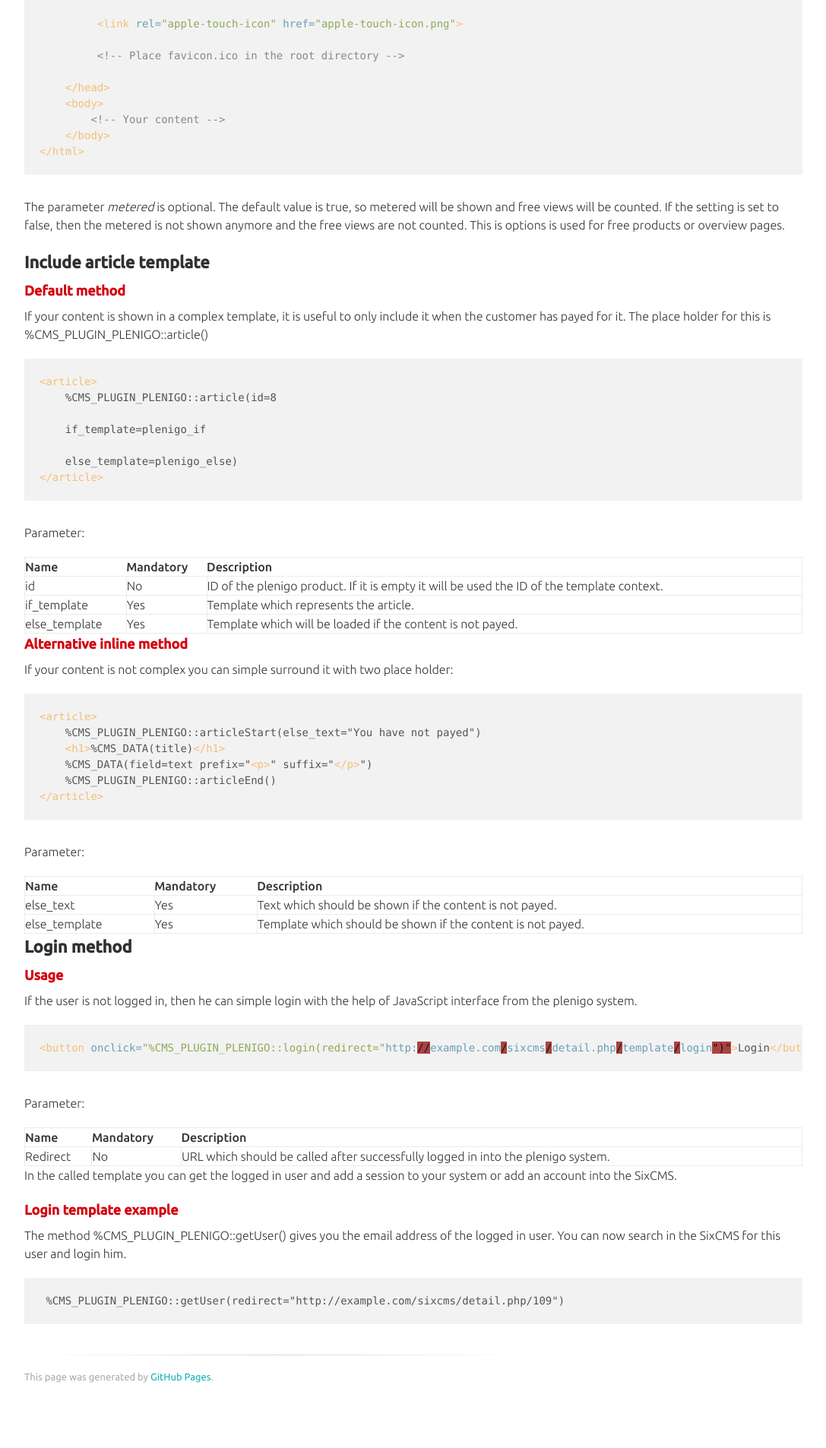
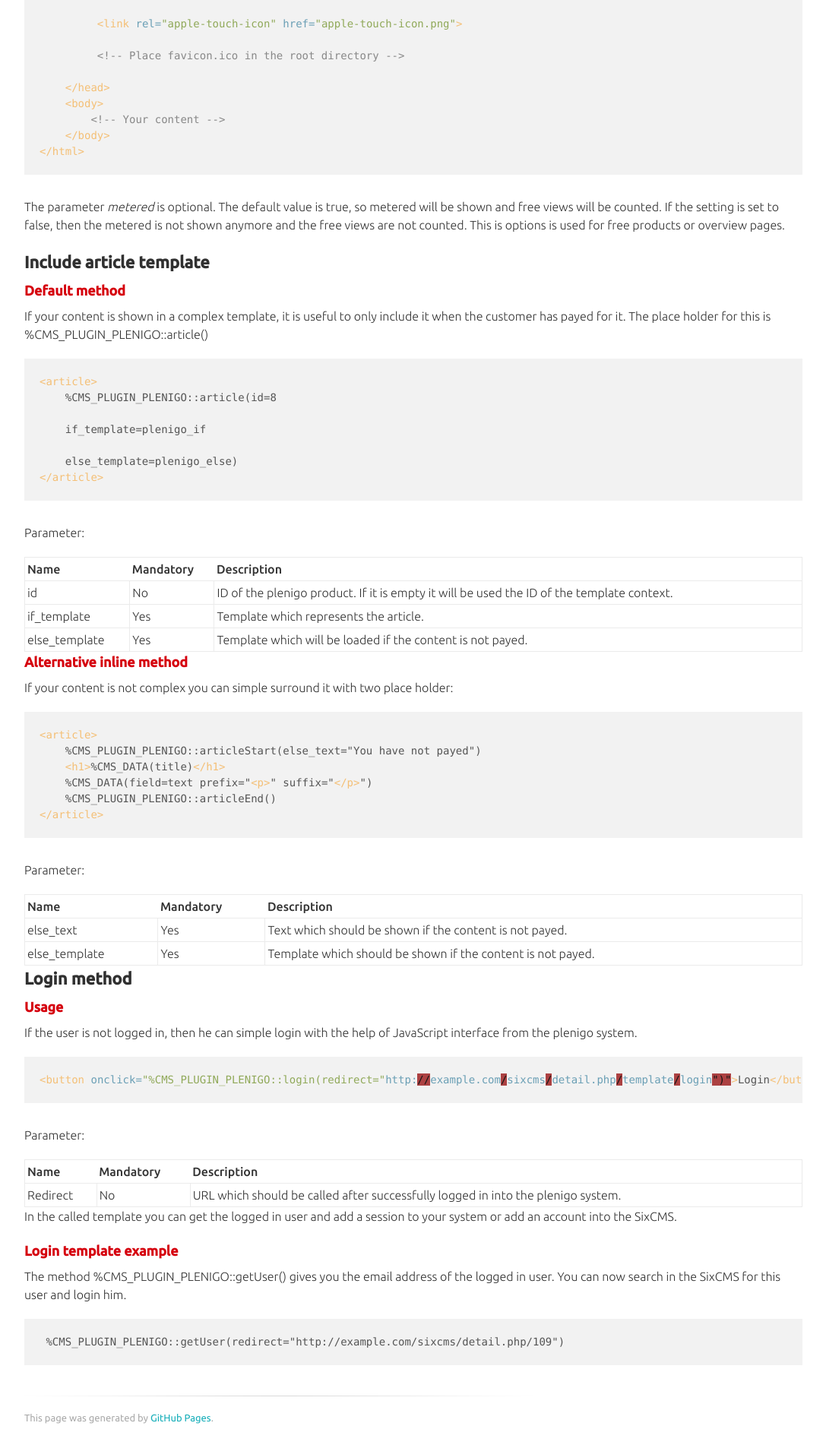
Before and after one commit to plenigo/plenigo.github.io, a Jekyll site: the page built from pages/plugins/sixcms/sixcms.md, in a window 1280 px wide. Shown: the part 698-2604 px from the top of the page at 76% size, without its empty margins (96-1183 px from the left). Built offline with Jekyll 4.4.1, drawn with Linux system fonts in a browser that asks for light colours; some web fonts are replaced; before the commit the page ends 2550 px from its top, so only the background shows below that.

Commit message:
Create _extend.scss

```diff
--- a/_sass/_extend.scss
+++ b/_sass/_extend.scss
@@ -12,10 +12,10 @@
   table {
     th {
       text-align: center;
-      padding: 3
+      padding: 3px
     }
     td {
-      padding: 3
+      padding: 3px
     }
   }
 }
```
